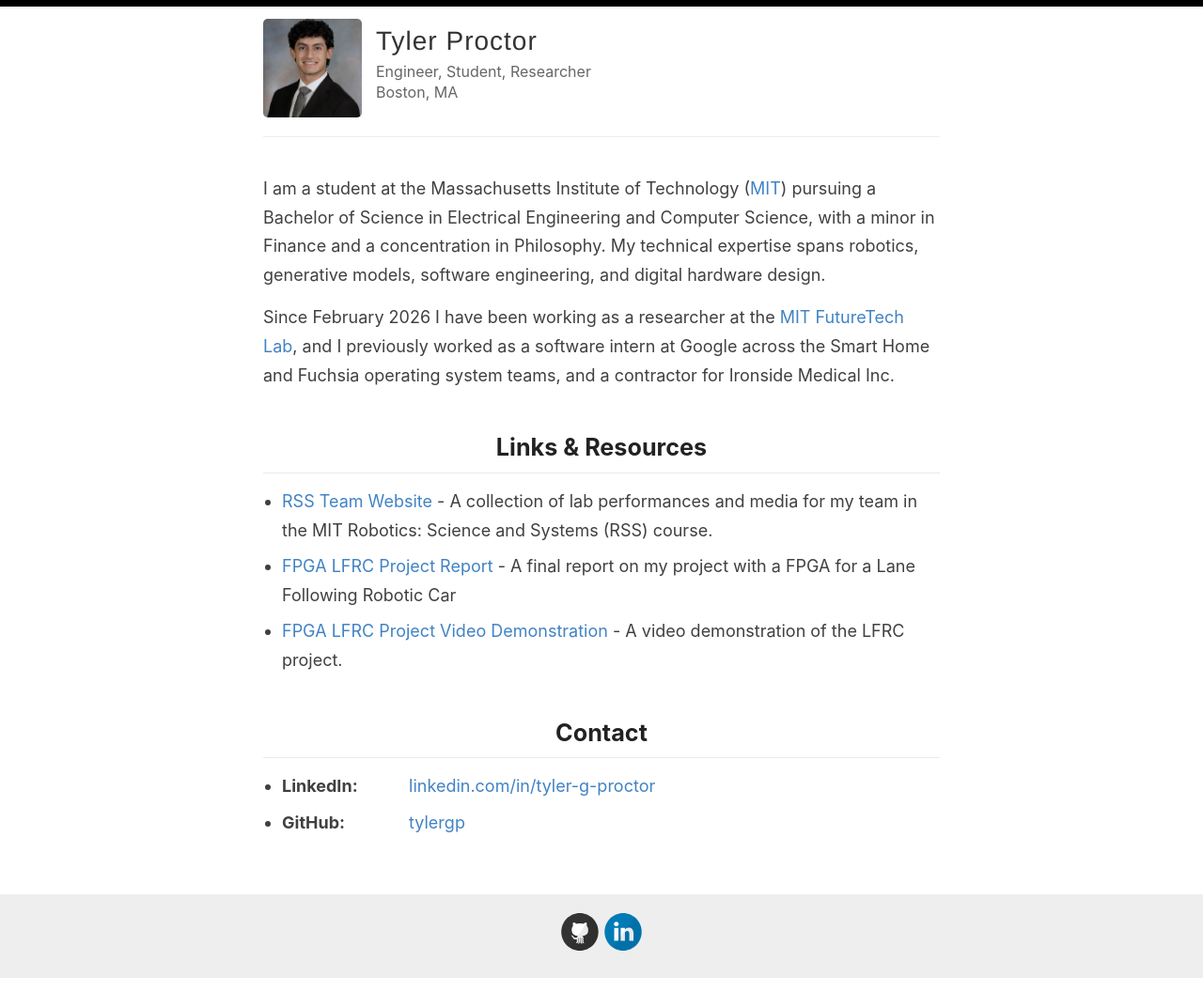
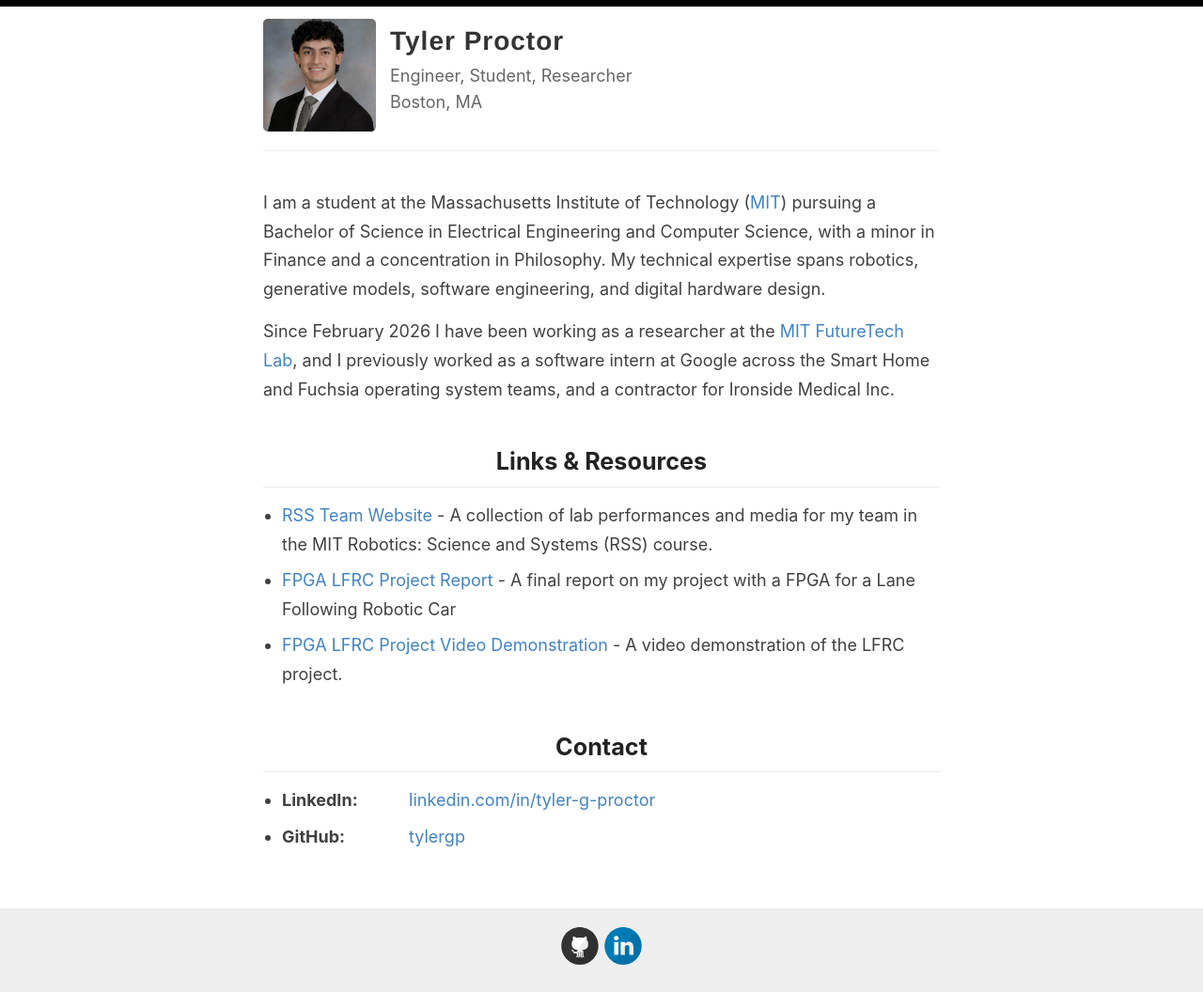
Before and after one commit to tylergp/tylergp.github.io, a Jekyll site: the page built from index.html, in a window 1280 px wide. Shown: the whole page at 94% size. Built offline with Jekyll 4.4.1, drawn with Linux system fonts in a browser that asks for light colours; the list of posts is cut into pages by our own code.

Commit message:
Larger header

```diff
--- a/_layouts/default.html
+++ b/_layouts/default.html
@@ -23,14 +23,10 @@
             <a href="{{ site.baseurl }}/" class="site-avatar"><img src="{{ site.baseurl }}{{ site.avatar }}" alt="{{ site.title }}" /></a>
 
             <div class="site-info">
-              <h1 class="site-name">{{ site.name }}</h1>
+              <h1 class="site-name"><strong>{{ site.name }}</strong></h1>
               <p class="site-description">{{ site.description }}</p>
               <p class="site-description">Boston, MA</p>
             </div>
-            <!-- <div class="site-location">
-              <h1 class="site-name"> </h1>
-
-            </div> -->
 
             <!-- <nav>
               <a href="{{ site.baseurl }}/">Home</a>
--- a/assets/style.scss
+++ b/assets/style.scss
@@ -279,8 +279,8 @@
 
 .site-avatar {
   float: left;
-  width: 105px;
-  height: 105px;
+  width: 120px;
+  height: 120px;
   margin-right: 15px;
 
   @include mobile {
@@ -291,23 +291,13 @@
 
   img {
     border-radius: 5px;
-    width: 105px;
-    height: 105px;
+    width: 120px;
+    height: 120px;
     object-fit: cover;
   }
 }
 
 .site-info {
-  float: left;
-
-  @include mobile {
-    float: none;
-    display: block;
-    margin: 0 auto;
-  }
-}
-
-.site-location {
   float: left;
 
   @include mobile {
@@ -333,9 +323,9 @@
 }
 
 .site-description {
-  margin: -5px 0 0 0;
+  margin: -2px 0 0 0;
   color: $gray;
-  font-size: 16px;
+  font-size: 18px;
 
   @include mobile {
     margin: 3px 0;
```
